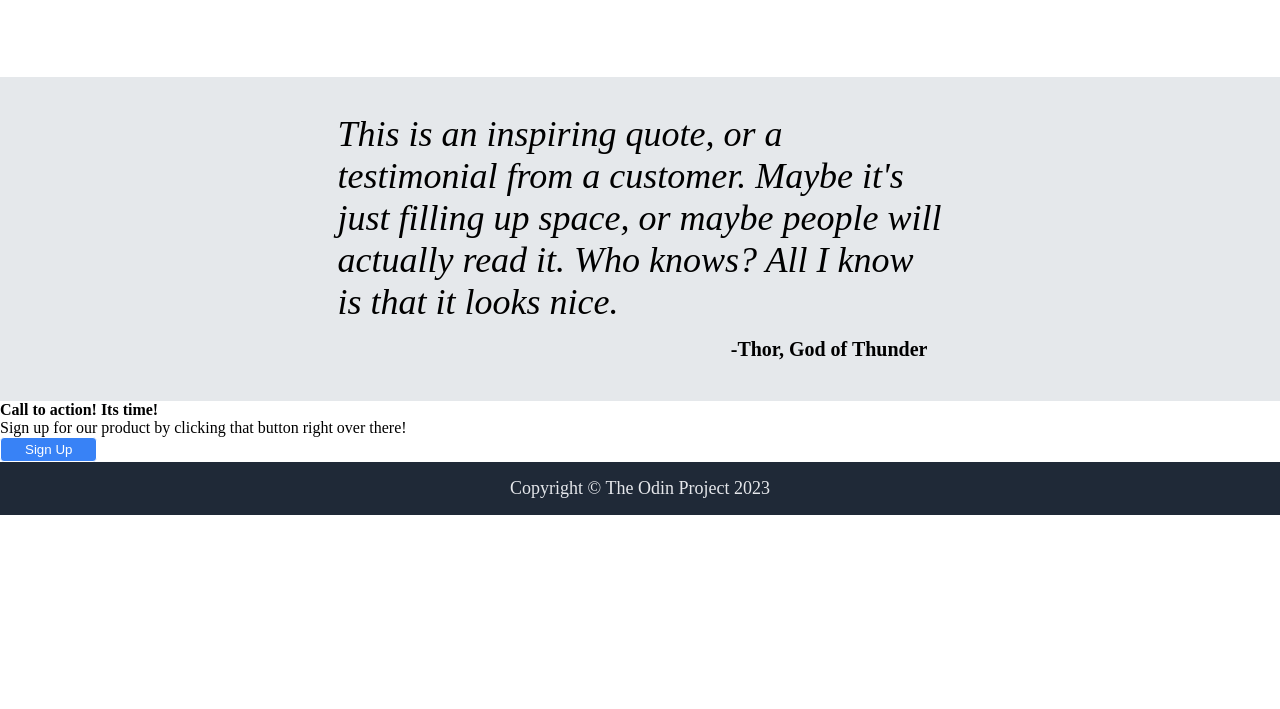
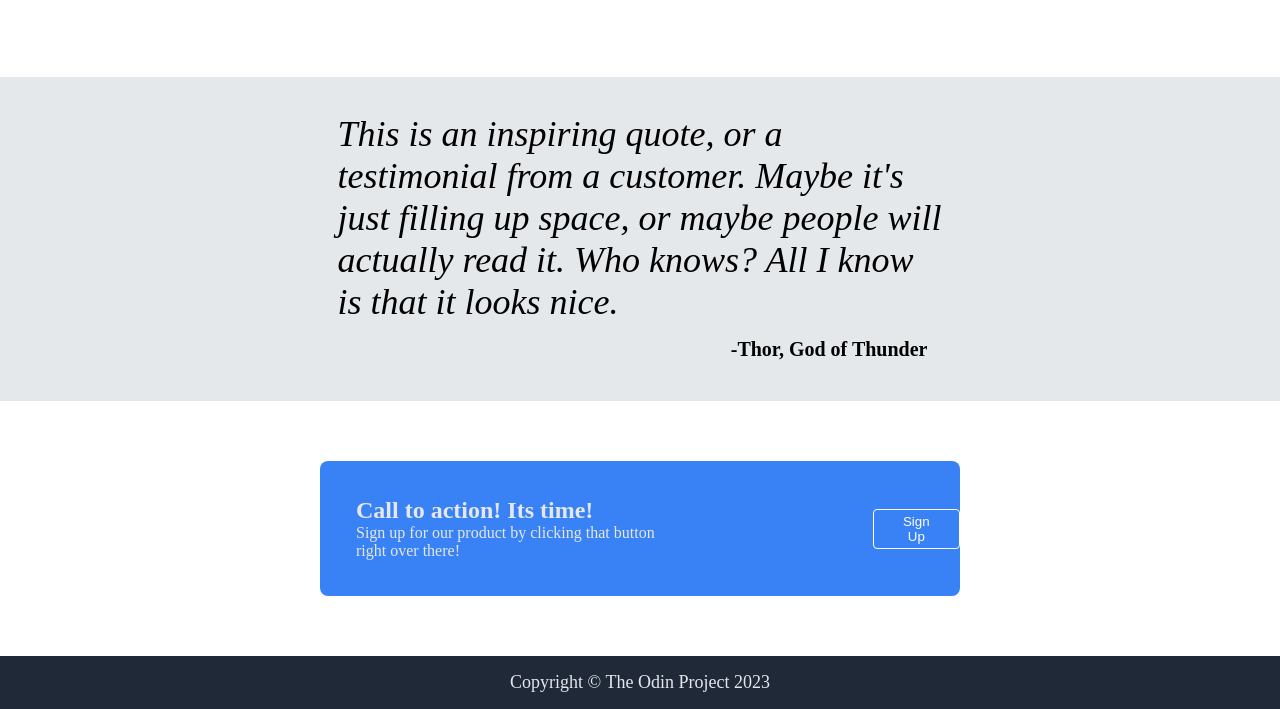
Before and after one commit to griffinamaral98/landing-page, a plain HTML site: page index.html in a window 1280 px wide. Shown: the part 690-1399 px from the top of the page. Before the commit the page ends 1205 px from the top, so only its background shows below. Drawn offline with Linux system fonts and the light colour scheme.

Commit message:
Added styles for the Call to Action

```diff
--- a/index.html
+++ b/index.html
@@ -77,8 +77,10 @@
     </div>
 
     <div class="CTA">
-      <h4>Call to action! Its time!</h4>
-      <p>Sign up for our product by clicking that button right over there!</p>
+      <div class="content">
+        <h2>Call to action! Its time!</h2>
+        <p>Sign up for our product by clicking that button right over there!</p>
+      </div>
       <button>Sign Up</button>
     </div>
 
--- a/style.css
+++ b/style.css
@@ -20,6 +20,7 @@ button {
   padding: 4px 24px;
   border: none;
   border-radius: 4px;
+  cursor: pointer;
 }
 
 a {
@@ -31,10 +32,6 @@ a,
 .footer {
   font-size: 18px;
   color: #e5e7eb;
-}
-
-.CTA > button {
-  border: 1px solid white;
 }
 
 /* Navigation Bar */
@@ -75,7 +72,6 @@ a,
   display: flex;
   justify-content: center;
   align-items: center;
-  gap: 20%;
 }
 
 .hero-container > div {
@@ -167,6 +163,27 @@ a,
 
 /* Call to Action */
 
+.CTA {
+  background-color: #3882f6;
+  width: 50%;
+  margin: 60px auto;
+  border-radius: 8px;
+  display: flex;
+  justify-content: center;
+  gap: 25%;
+}
+
+.content {
+  color: #e5e7eb;
+  padding: 36px;
+  align-items: center;
+}
+
+.CTA > button {
+  align-self: center;
+  border: 1px solid white;
+}
+
 /* Footer */
 
 .footer {
```
